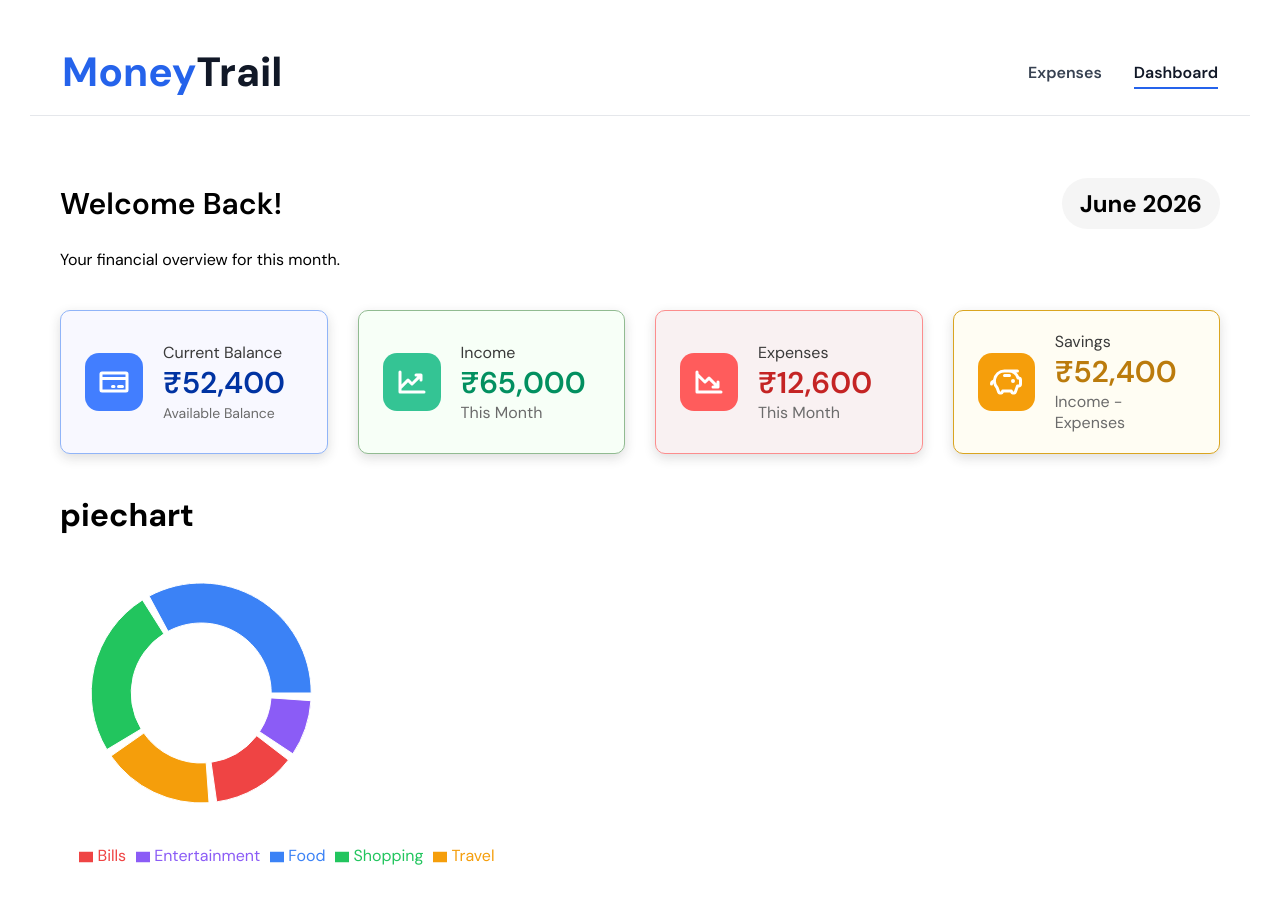
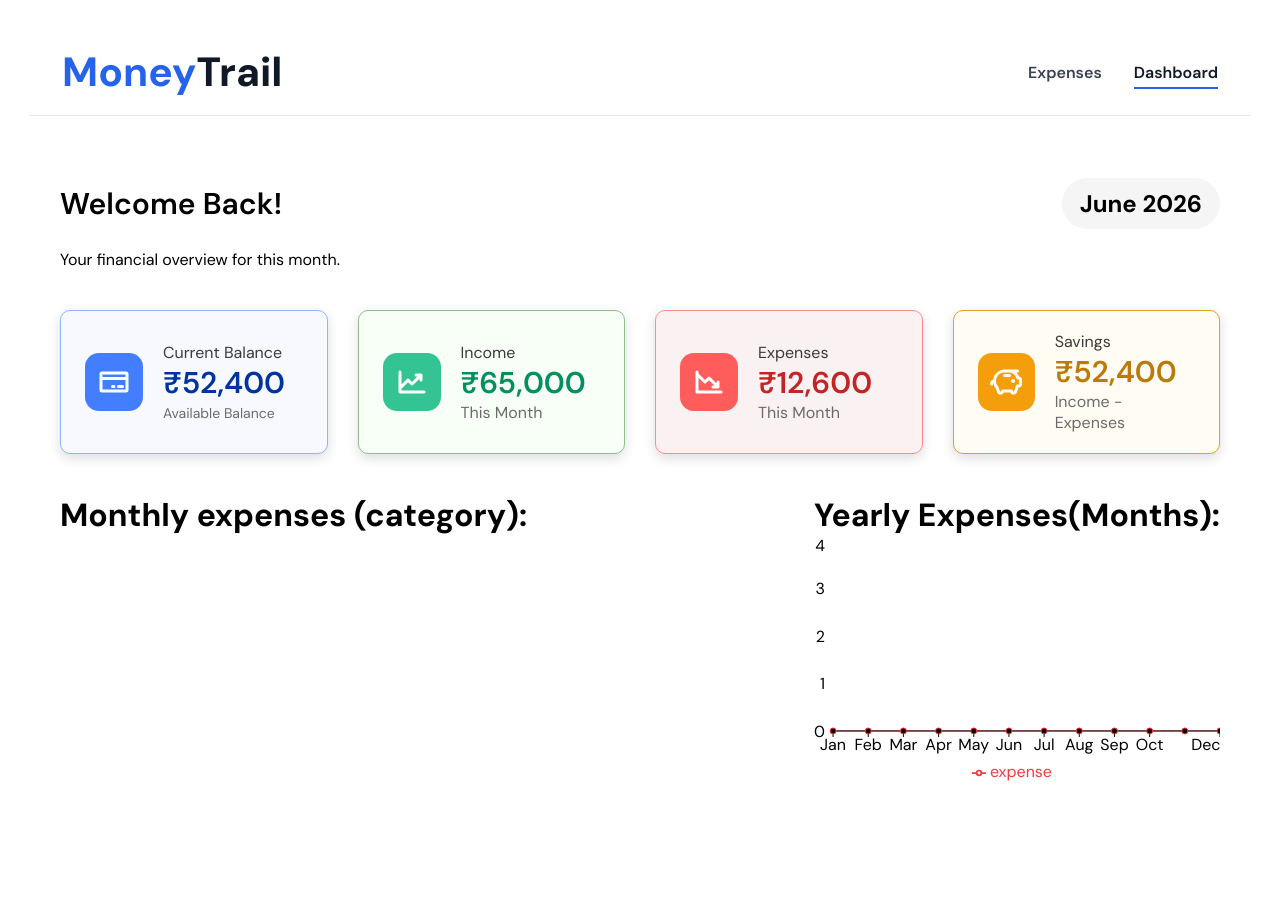
Before and after one commit to anshumitasahu/MoneyTrail, a React (Vite) app: page / in a window 1280 px wide. Shown: the top 904 px of the page. Built offline with nearby package versions, Linux system fonts and the light colour scheme.

Commit message:
daashboard updated with yearly monthwise expenses and monthly category wise expenses charts

```diff
--- a/src/components/Dashboard.css
+++ b/src/components/Dashboard.css
@@ -144,3 +144,9 @@
     display: flex;
     justify-content: flex-start;
 }
+
+.pie-chart-and-categories {
+    display: flex;
+    justify-content: space-between;
+
+}
--- a/src/components/Dashboard.jsx
+++ b/src/components/Dashboard.jsx
@@ -1,6 +1,9 @@
 import './Dashboard.css';
 import ExpensePieChart from "./Piechart";
 import { CreditCardIcon, ChartLineUpIcon, ChartLineDownIcon, PiggyBankIcon } from "@phosphor-icons/react";
+import { useEffect, useState } from "react";
+import ExpenseLineChart from "./LineChart";
+
 export default function Dashboard() {
   const today = new Date();
   const month = today.toLocaleString("en-US", {
@@ -8,6 +11,44 @@ export default function Dashboard() {
   });
 
   const year = today.getFullYear();
+
+
+  const [expenses, setExpenses] = useState([]);
+
+  useEffect(() => {
+    const stored = JSON.parse(localStorage.getItem("expenses")) || [];
+    setExpenses(stored);
+  }, []);
+
+
+  const categoryTotals = {};
+
+  expenses.forEach((expense) => {
+    categoryTotals[expense.category] =
+      (categoryTotals[expense.category] || 0) + expense.amount;
+  });
+
+  const chartData = Object.entries(categoryTotals).map(([name, value]) => ({
+    name,
+    value,
+  }));
+
+  const months = [
+    "Jan", "Feb", "Mar", "Apr", "May", "Jun",
+    "Jul", "Aug", "Sep", "Oct", "Nov", "Dec"
+  ];
+
+  const monthlyTotals = new Array(12).fill(0);
+
+  expenses.forEach(expense => {
+    const month = new Date(expense.date).getMonth();
+    monthlyTotals[month] += expense.amount;
+  });
+
+  const yearlyExpenseData = months.map((month, index) => ({
+    month,
+    expense: monthlyTotals[index],
+  }));
 
   return (
     <div className="dashboard">
@@ -77,15 +118,22 @@ export default function Dashboard() {
         <div className="money-piechart">
           <div>
             <h1>
-              piechart
+              Monthly expenses (category):
             </h1>
           </div>
           <div className="chart">
-            <ExpensePieChart />
+            <ExpensePieChart data={chartData} />
           </div>
         </div>
-        <div className="categories-dashboard">
-
+        <div className="yearly-expenses">
+          <div>
+            <h1>
+              Yearly Expenses(Months):
+            </h1>
+          </div>
+          <div className="chart">
+            <ExpenseLineChart data={yearlyExpenseData} />
+          </div>
         </div>
       </div>
     </div>
--- /dev/null
+++ b/src/components/LineChart.jsx
@@ -0,0 +1,100 @@
+import { LineChart, Line, XAxis, YAxis, CartesianGrid, Tooltip, Legend } from 'recharts';
+
+// #region Sample data
+// const data = [
+//   {
+//     name: 'Page A',
+//     uv: 4000,
+//     amt: 2400,
+//   },
+//   {
+//     name: 'Page B',
+//     uv: 3000,
+//     amt: 2210,
+//   },
+//   {
+//     name: 'Page C',
+//     uv: 2000,
+//     amt: 2290,
+//   },
+//   {
+//     name: 'Page D',
+//     uv: 2780,
+//     amt: 2000,
+//   },
+//   {
+//     name: 'Page E',
+//     uv: 1890,
+//     amt: 2181,
+//   },
+//   {
+//     name: 'Page F',
+//     uv: 2390,
+//     amt: 2500,
+//   },
+//   {
+//     name: 'Page G',
+//     uv: 3490,
+//     amt: 2100,
+//   },
+// ];
+
+const data = [
+    { month: "Jan", expense: 1200 },
+    { month: "Feb", expense: 950 },
+    { month: "Mar", expense: 1600 },
+    { month: "Apr", expense: 700 },
+    { month: "May", expense: 1800 },
+    { month: "Jun", expense: 1400 },
+];
+// #endregion
+
+export default function ExpenseLineChart({ data }) {
+
+
+    return (
+        <LineChart data={data}
+            style={{ width: '100%', maxWidth: '700px', height: '100%', maxHeight: '70vh', aspectRatio: 1.618 }}
+            responsive
+            data={data}
+            margin={{
+                top: 5,
+                right: 0,
+                left: 0,
+                bottom: 5,
+            }}
+        >
+            <CartesianGrid strokeDasharray="3 3" stroke="var(--color-border-3)" />
+            <XAxis dataKey="month" stroke="#000001" />
+            <YAxis width="auto" stroke="var(--color-text-3)" />
+            <Tooltip
+                cursor={{
+                    stroke: 'var(--color-border-2)',
+                }}
+                contentStyle={{
+                    backgroundColor: 'var(--color-surface-raised)',
+                    borderColor: 'var(--color-border-2)',
+                }}
+            />
+            <Legend />
+            <Line
+                type="monotone"
+                dataKey="expense"
+                stroke="#f63b3b"
+                dot={{
+                    fill: 'var(--color-surface-base)',
+                }}
+                activeDot={{ r: 8, stroke: 'var(--color-surface-base)' }}
+            />
+            {/* <Line
+        type="monotone"
+        dataKey="uv"
+        stroke="var(--color-chart-2)"
+        dot={{
+          fill: 'var(--color-surface-base)',
+        }}
+        activeDot={{ stroke: 'var(--color-surface-base)' }}
+      /> */}
+        </LineChart>
+    );
+}
--- a/src/components/Piechart.jsx
+++ b/src/components/Piechart.jsx
@@ -16,18 +16,22 @@ const data = [
 ];
 
 const COLORS = [
-  "#3B82F6",
-  "#22C55E",
-  "#F59E0B",
-  "#EF4444",
-  "#8B5CF6",
+  "#ff9500",
+  "#0072c3",
+  "#a300bc",
+  "#b36f00",
+  "#001aaf",
+  "#b6003d",
+  "#009f10",
+  "#a47e00",
+  "#00558d"
 ];
 
-export default function ExpensePieChart() {
+export default function ExpensePieChart({ data }) {
   return (
     <div
       style={{
-        width: "40%",
+        width: "50%",
         height: "350px",
       }}
     >
@@ -37,7 +41,7 @@ export default function ExpensePieChart() {
             data={data}
             dataKey="value"
             nameKey="name"
-            cx="30%"
+            cx="50%"
             cy="50%"
             innerRadius={70}
             outerRadius={110}
```
